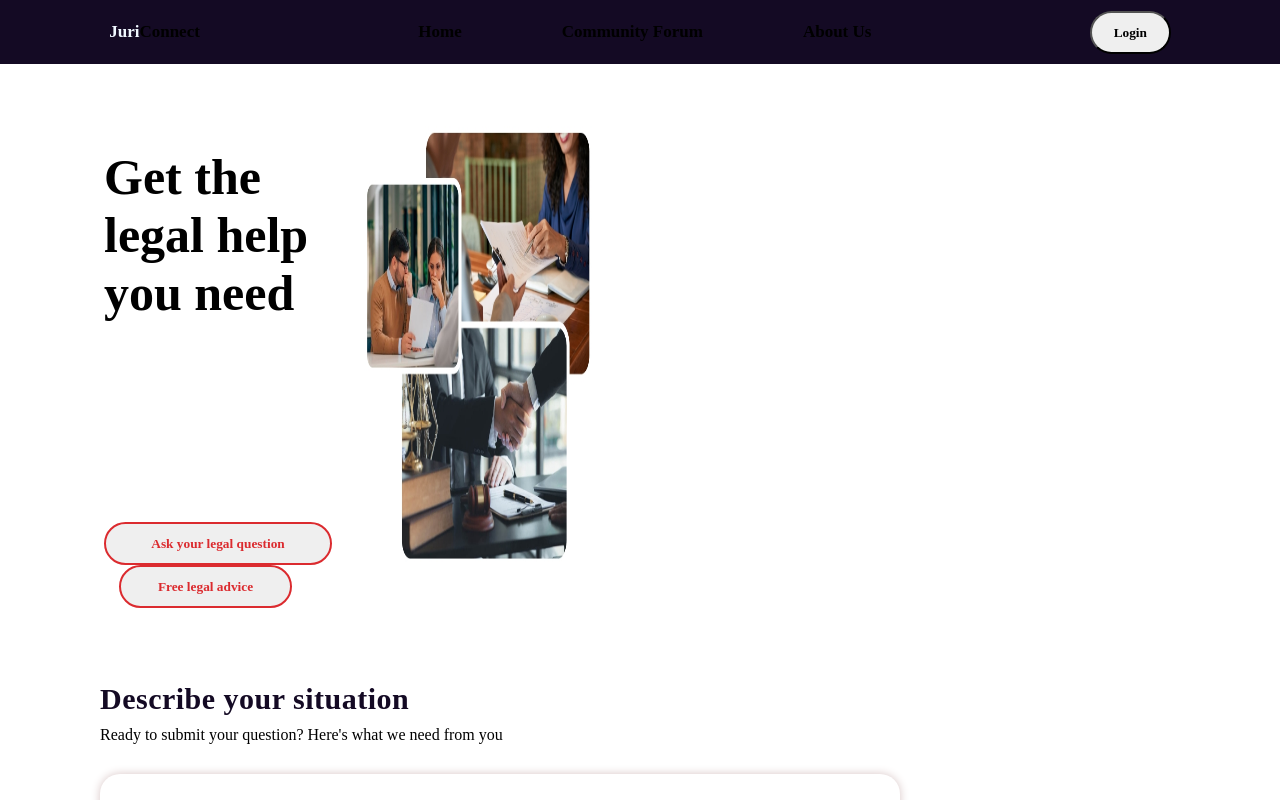
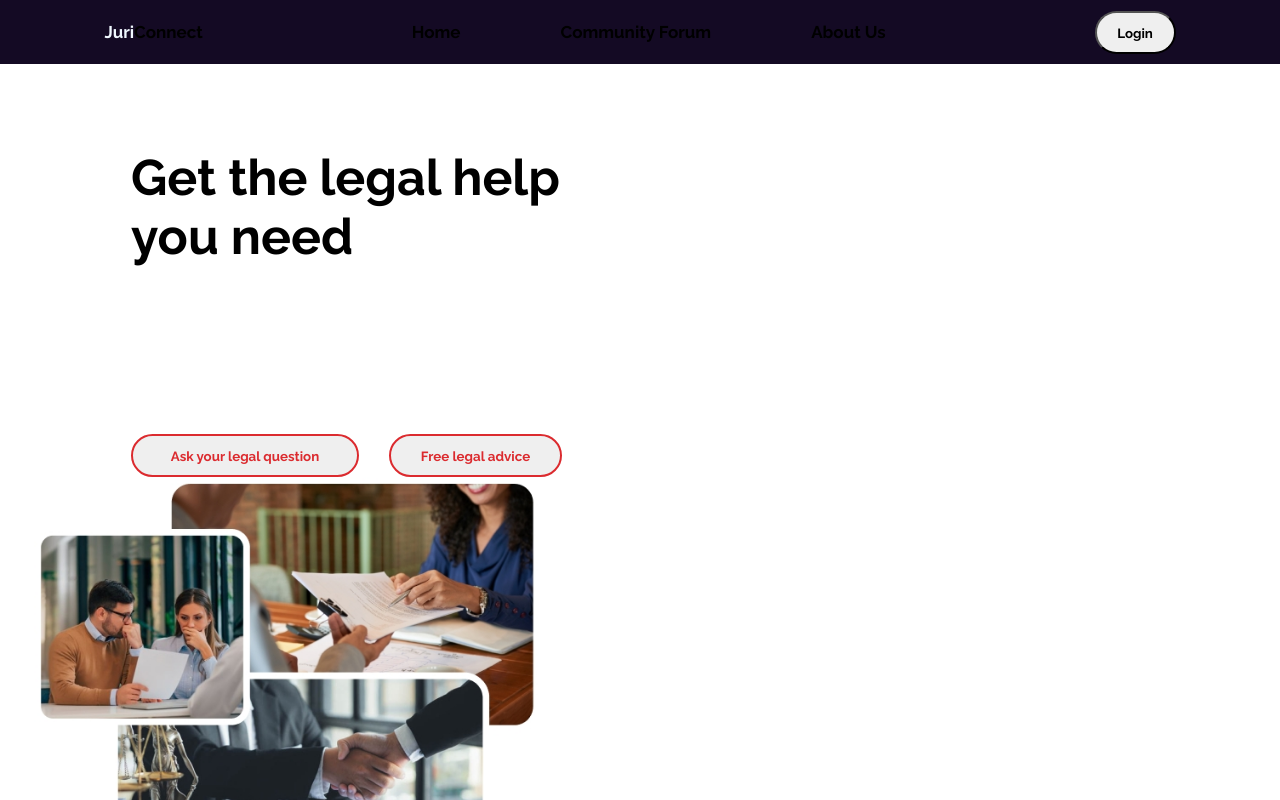
Before and after one commit to Tharindu-Lakmal/Juris-Connect, a React (Vite) app in the folder juris-connect/: page /legalcon in a window 1280 px wide. Shown: the top 800 px of the page. Built offline with nearby package versions, Linux system fonts and the light colour scheme.

Commit message:
styles changes are done

```diff
--- a/juris-connect/src/components/About/About.css
+++ b/juris-connect/src/components/About/About.css
@@ -103,7 +103,6 @@
     }
 
     .about-content h2 {
-        line-height: 2.5rem;
         margin-bottom: 17px;
     }
 
--- a/juris-connect/src/components/SubHeader/SubHeader.css
+++ b/juris-connect/src/components/SubHeader/SubHeader.css
@@ -15,6 +15,11 @@
     align-items: center;
 }
 
+.content {
+    display: flex;
+    flex-direction: column;
+}
+
 .content h2 {
     color: white;
     margin-bottom: 8px;
@@ -25,6 +30,7 @@
 }
 
 .btn-container {
+    position: relative;
     display: flex;
     flex-direction: row;
     gap: 20px;
@@ -76,11 +82,9 @@
         width: 55%;
     }
     .content h2 {
-        font-size: 24px;
         margin-bottom: 15px;
     }
     .content p {
-        font-size: 14px;
         margin-bottom: 30px;
     }
 
@@ -108,12 +112,9 @@
         width: 55%;
     }
     .content h2 {
-        line-height: 2.5rem;
-        font-size: 28px;
         margin-bottom: 17px;
     }
     .content p {
-        font-size: 16px;
         margin-bottom: 40px;
     }
 
@@ -141,8 +142,6 @@
         width: 50%;
     }
     .content h2 {
-        line-height: 3rem;
-        font-size: 42px;
         letter-spacing: 2px;
     }
     .content p {
--- a/juris-connect/src/index.css
+++ b/juris-connect/src/index.css
@@ -1,17 +1,20 @@
 
 /* @import url('https://fonts.googleapis.com/css2?family=Lora:ital,wght@0,400..700;1,400..700&family=Quicksand:wght@300..700&display=swap'); */
 
-@import url('https://fonts.googleapis.com/css2?family=Work+Sans:ital,wght@0,100..900;1,100..900&display=swap');
+/* @import url('https://fonts.googleapis.com/css2?family=Work+Sans:ital,wght@0,100..900;1,100..900&display=swap'); */
+
+@import url('https://fonts.googleapis.com/css2?family=Raleway:ital,wght@0,100..900;1,100..900&display=swap');
 
 * {
   padding: 0;
   margin: 0;
   box-sizing: border-box;
-  font-family: "Lora", serif;
+  font-family: "Raleway", sans-serif;
 }
 
 body {
   min-height: 100vh;
+  scroll-behavior: smooth;
 }
 
 a {
@@ -22,13 +25,16 @@
 h2 {
   color: #140A24;
   font-size: 42px;
-  font-weight: 600;
+  font-family: "Raleway", sans-serif;
+  font-weight: 800;
   letter-spacing: 0.5px;
+  line-height: 48px;
 }
 
 p {
   font-size: 18px;
+  font-family: "Raleway", sans-serif;
   opacity: 0.8;
-  font-weight: 100;
-  line-height: 20px;
+  font-weight: 400;
+  line-height: 24px;
 }
```
